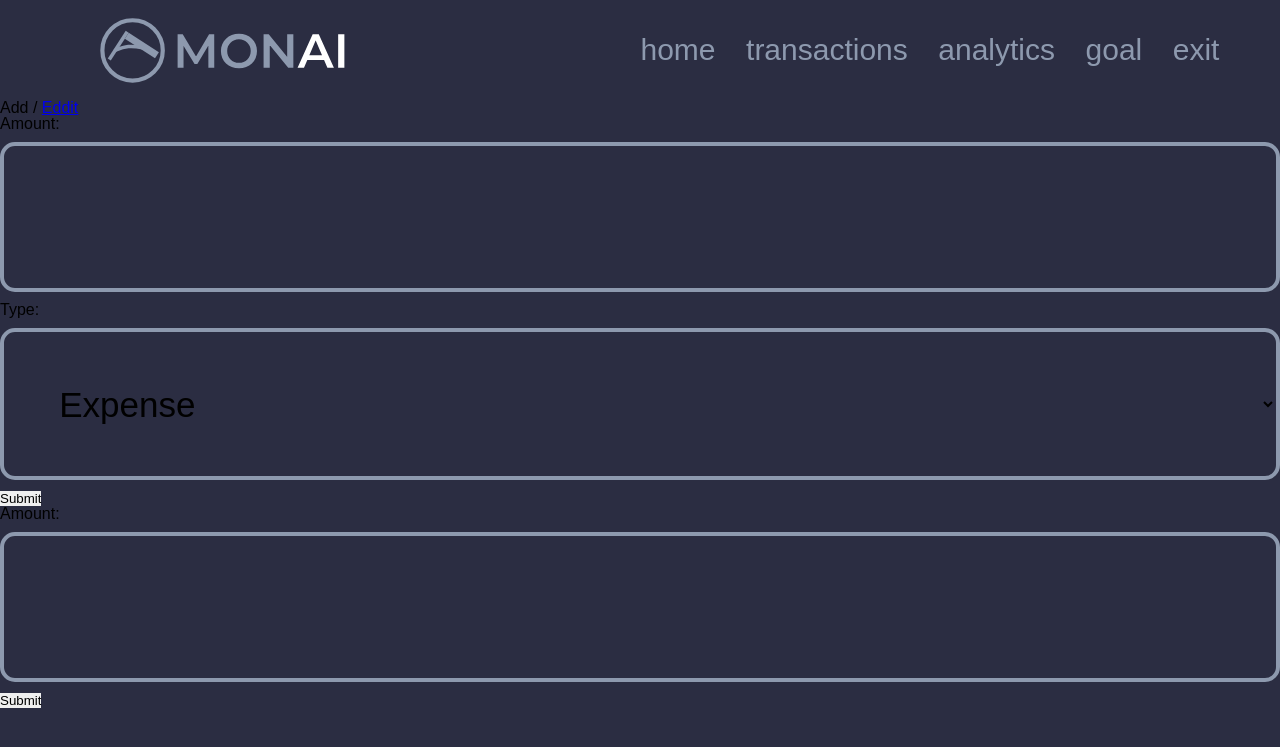
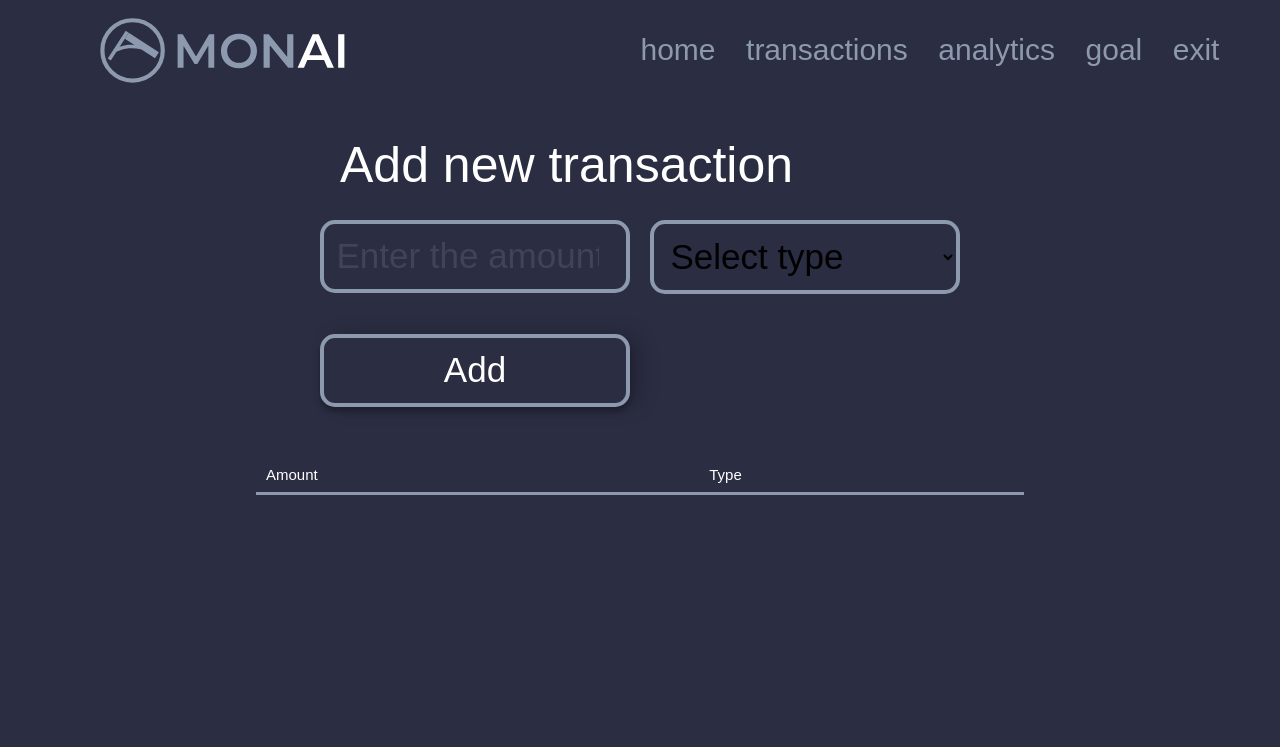
Before and after one commit to vivatttt/Bot-Accountant, a Flask app: template app/templates/goal_page.html in a window 1280 px wide. Shown: the top 747 px of the page. Run offline with Flask 3, Linux system fonts and the light colour scheme; the template is opened without the code that fills it, so the values that code supplies are empty.

Commit message:
1st commit

```diff
--- a/app/static/styles/main.css
+++ b/app/static/styles/main.css
@@ -307,8 +307,18 @@ textarea::placeholder{
 /*----------------------------------------------------------------
 
 ----------------------------Transactions--------------------------*/
-
+.add-trns{
+    display: flex;
+    position: relative;
+    font-family: "Montserrat", sans-serif;
+    margin: auto;
+    padding: 20px;
+    font-size: 50px;
+    font-weight: normal;
+    color: #ffffff;
+}
 .container {
+    text-align: center;
     max-width: 50%;
     margin: 0 auto;
     padding: 20px;
--- a/app/templates/goal_page.html
+++ b/app/templates/goal_page.html
@@ -5,12 +5,6 @@
 
 
 {% block content %}
-
-    <div class="top_buttns">
-        <span class="curent_page">Add</span>
-        <span class="slash"> / </span>
-        <a href="#"> Eddit</a>
-    </div>
 
 {% with messages = get_flashed_messages(with_categories=true) %}
 {% if messages %}
@@ -22,39 +16,80 @@
 {% endif %}
 {% endwith %}
 
-    <form action="/goal" method="POST">
-
-        <div class="form-group">
-            <label for="amount">Amount:</label>
-            <input type="number" id="amount" name="amount" value="{{ goal.get('amount', '') }}" required>
+<div class="container" >
+<h1 class="add-trns">Add new transaction</h1>
+<form class="transaction-form" method="post" action="/transactions">
+        <div class="amount">
+            <input type="number" value="{{ transaction.get('amount', '') }}" id="amount" name="amount" placeholder="Enter the amount" onInput="this.style.color='white';" onBlur="this.style.color='white';" required>
         </div>
-
-        <div class="form-group">
-            <label for="type">Type:</label>
-            <select id="type" name="type" required>
+        <div class="type">
+            <select id="type" name="type" required onInput="this.style.color='white';" onBlur="this.style.color='white';">
+                <option value="">Select type</option>
                 <option value="expense">Expense</option>
                 <option value="income">Income</option>
             </select>
         </div>
-
-        <button type="submit">Submit</button>
-
+        <button class="add" type="add" onclick="addTransactionToTable()">Add</button>
+    </div>
+    <table id="transactionTable">
+        <thead>
+            <tr>
+                <th>Amount</th>
+                <th>Type</th>
+            </tr>
+        </thead>
+        <tbody>
+        </tbody>
+    </table>
 </form>
-
-    <form action="/goal-new" method="POST">
-
-        <div class="form-group">
-            <label for="amount">Amount:</label>
-            <input type="number" id="new_amount" name="new_amount" value="{{ goal.get('new_amount', '') }}" required>
 </div>
 
-        <button type="submit">Submit</button>
-
-    </form>
 
 {% if error %}
 {{ error }}
 {% endif %}
 
+<script>
+function addTransactionToTable() {
+    const amount = document.getElementById('amount').value;
+    const type = document.getElementById('type').value;
+    const category = document.getElementById('category').value;
+    const date = document.getElementById('date').value;
+    const description = document.getElementById('description').value;
+
+    if (amount && type && category && date && description) {
+        const table = document.getElementById('transactionTable');
+        const newRow = table.insertRow(-1);
+
+        const amountCell = newRow.insertCell(0);
+        const typeCell = newRow.insertCell(1);
+        const categoryCell = newRow.insertCell(2);
+        const dateCell = newRow.insertCell(3);
+        const descriptionCell = newRow.insertCell(4);
+        const actionCell = newRow.insertCell(5);
+
+        amountCell.textContent = amount;
+        typeCell.textContent = type;
+        categoryCell.textContent = category;
+        dateCell.textContent = date;
+        descriptionCell.textContent = description;
+
+        const deleteButton = document.createElement('button');
+        deleteButton.textContent = 'Delete';
+        deleteButton.classList.add('delete-btn');
+        deleteButton.onclick = function() {
+        table.deleteRow(newRow.rowIndex);
+        };
+        actionCell.appendChild(deleteButton);
+
+        document.getElementById('amount').value = '';
+        document.getElementById('type').value = '';
+        document.getElementById('category').value = '';
+        document.getElementById('date').value = '';
+        document.getElementById('description').value = '';
+    }
+}
+</script>
+
 
 {% endblock content %}
```
Also changed, not shown: other parts of app/static/styles/main.css (+34 -7 lines), app/templates/transactions_page.html (+13 -2 lines), app/static/imgs/celendar.svg (added). Lines whose indentation alone changed are shown as unchanged.
